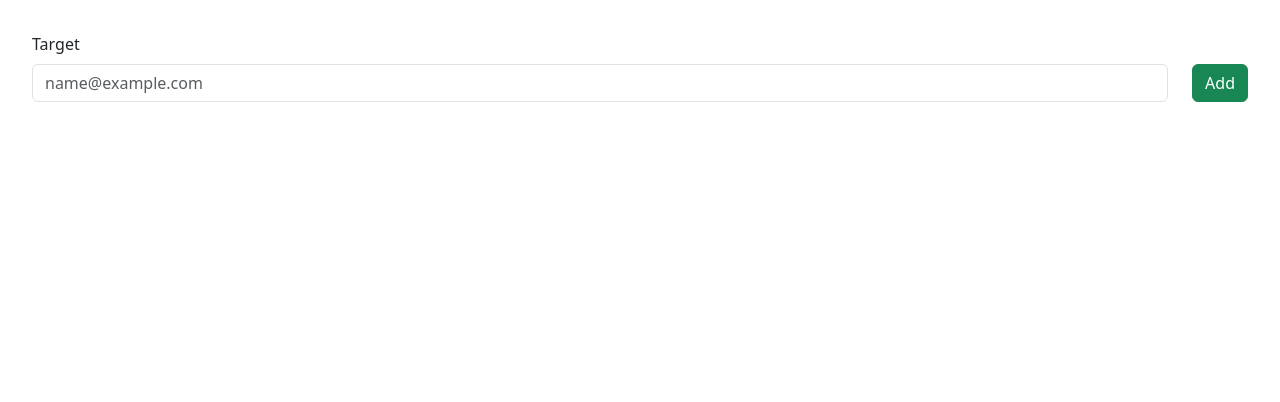
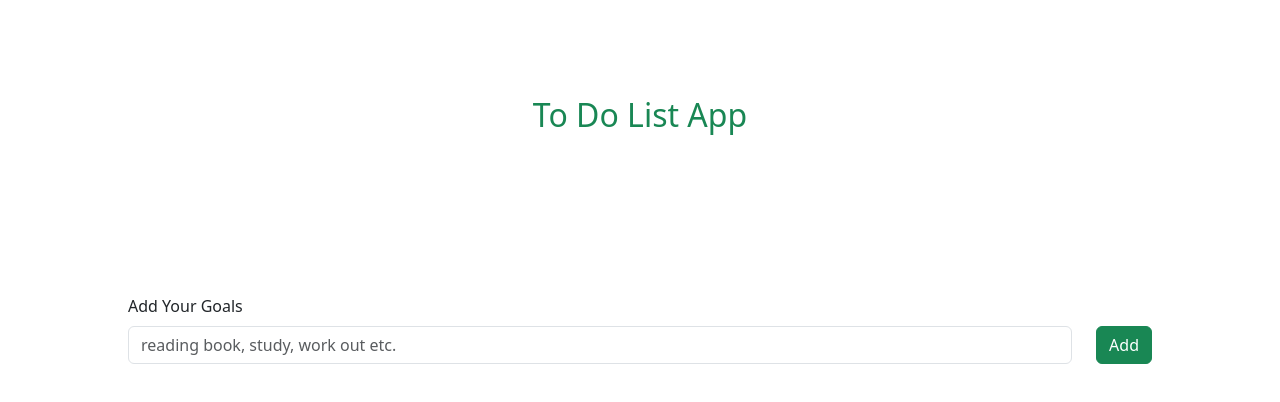
Before and after one commit to BeyzaNurKaradana/React_ToDoList_Project, a React (Vite) app: page / in a window 1280 px wide. Shown: the top 402 px of the page. Built offline with nearby package versions, Linux system fonts and the light colour scheme.

Commit message:
modified design

```diff
--- a/src/App.jsx
+++ b/src/App.jsx
@@ -1,5 +1,5 @@
 import { useState } from "react";
-import { Button, Form } from "react-bootstrap";
+import { Button, Container, Form } from "react-bootstrap";
 import styled from "styled-components";
 
 const InputWrapper = styled.div`
@@ -21,22 +21,29 @@ function App() {
   const [todos, setTodos] = useState([]);
 
   return (
+
     <div>
-      <InputWrapper>
+
+    <header className="header">
+      <h2> To Do List App</h2>
+
+    </header>
+
+      <InputWrapper className="wrapper">
         <Form
           style={{
             flex: 1,
           }}
         >
           <Form.Group controlId="exampleForm.ControlInput1">
-            <Form.Label>Target</Form.Label>
+            <Form.Label>Add Your Goals</Form.Label>
             <Form.Control
               onChange={(e) => {
                 setTodoInput(e.target.value);
               }}
               value={todoInput}
               type="email"
-              placeholder="name@example.com"
+              placeholder="reading book, study, work out etc."
             />
           </Form.Group>
         </Form>
@@ -54,6 +61,7 @@ function App() {
           Add
         </Button>
       </InputWrapper>
+
       <ul className="px-5">
         {todos.map((todo, index) => (
           <TodoElement
@@ -69,6 +77,7 @@ function App() {
         ))}
       </ul>
     </div>
+
   );
 }
 
--- a/src/styles/global.css
+++ b/src/styles/global.css
@@ -0,0 +1,14 @@
+.wrapper{
+    align-items: center;
+    justify-content: center;
+    display: flex;
+    margin-top: 8rem;
+    margin-right:6rem;
+    margin-left: 6rem;
+}
+
+.header{
+    text-align: center;
+    margin-top: 6rem;
+    color:#198754 ;
+}
```
